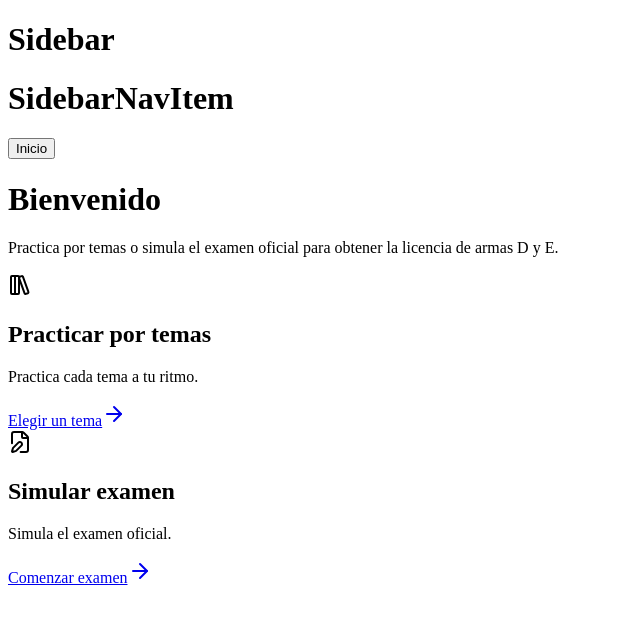
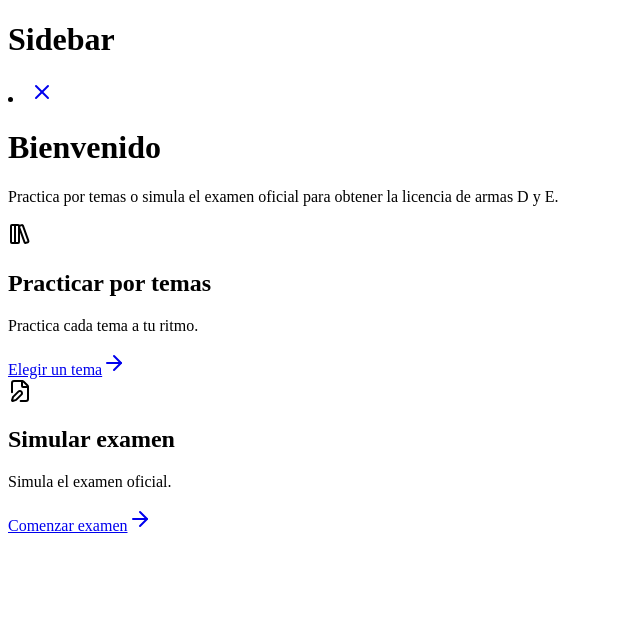
Before and after one commit to ManuelSanchis/aula-del-tirador, a React app in the folder app/: page / in a window 1280 px wide. Shown: the top 624 px of the page, without its empty margins (0-640 px from the left). Built offline with nearby package versions, Linux system fonts and the light colour scheme; the HTML template or start-up script is replaced by a standard one.

Commit message:
feat: make SidebarNavItem reusable

```diff
--- a/app/src/components/SidebarNavItem.tsx
+++ b/app/src/components/SidebarNavItem.tsx
@@ -1,12 +1,22 @@
-import { Link } from 'react-router-dom';
+import { type LucideIcon, X } from 'lucide-react';
+import { NavLink } from 'react-router-dom';
 
-export const SidebarNavItem = () => {
+interface SidebarNavItemProps {
+  to?: string;
+  label?: string;
+  icon?: LucideIcon;
+}
+
+export const SidebarNavItem = ({ to = '/', label, icon: Icon = X }: SidebarNavItemProps) => {
   return (
-    <div>
-      <h1>SidebarNavItem</h1>
-      <Link to="/">
-        <button>Inicio</button>
-      </Link>
-    </div>
+    <li>
+      <NavLink to={to} title={label}>
+        <span>
+          <Icon />
+        </span>
+
+        <span>{label}</span>
+      </NavLink>
+    </li>
   );
 };
```
